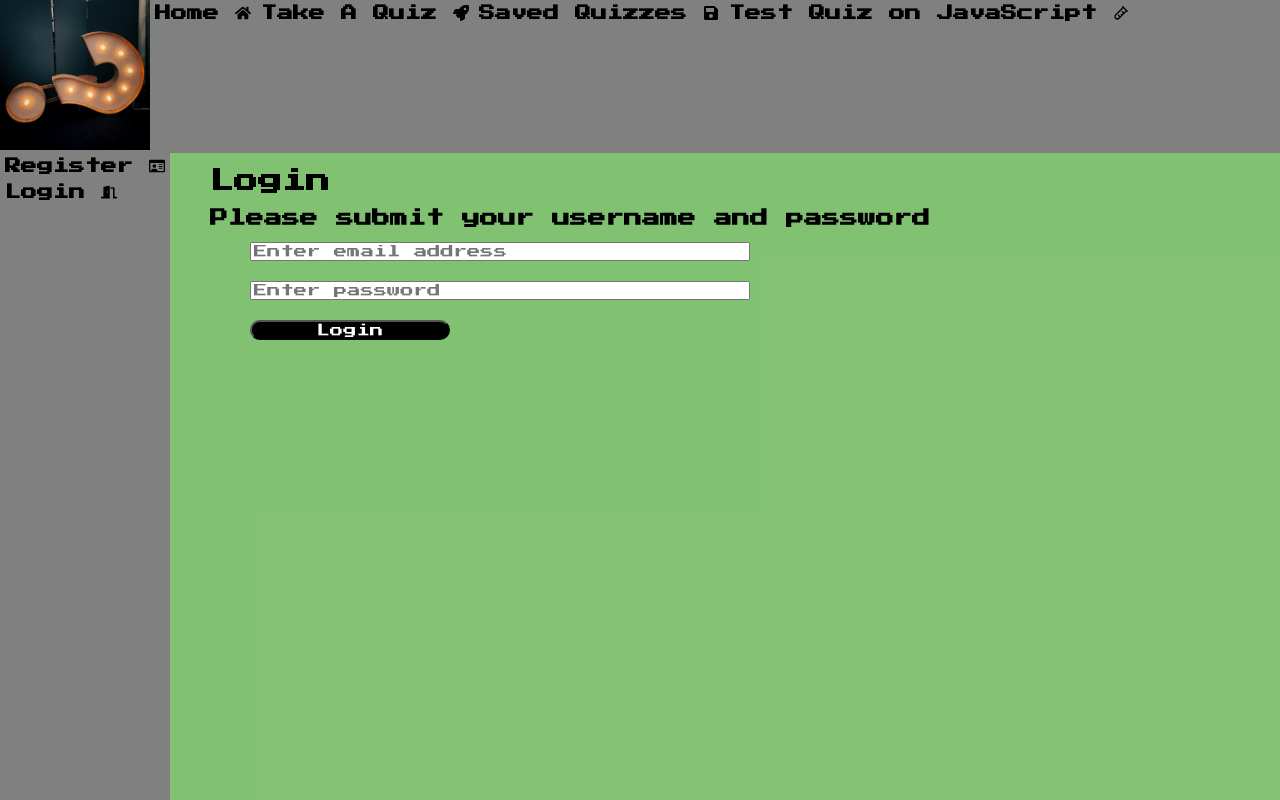
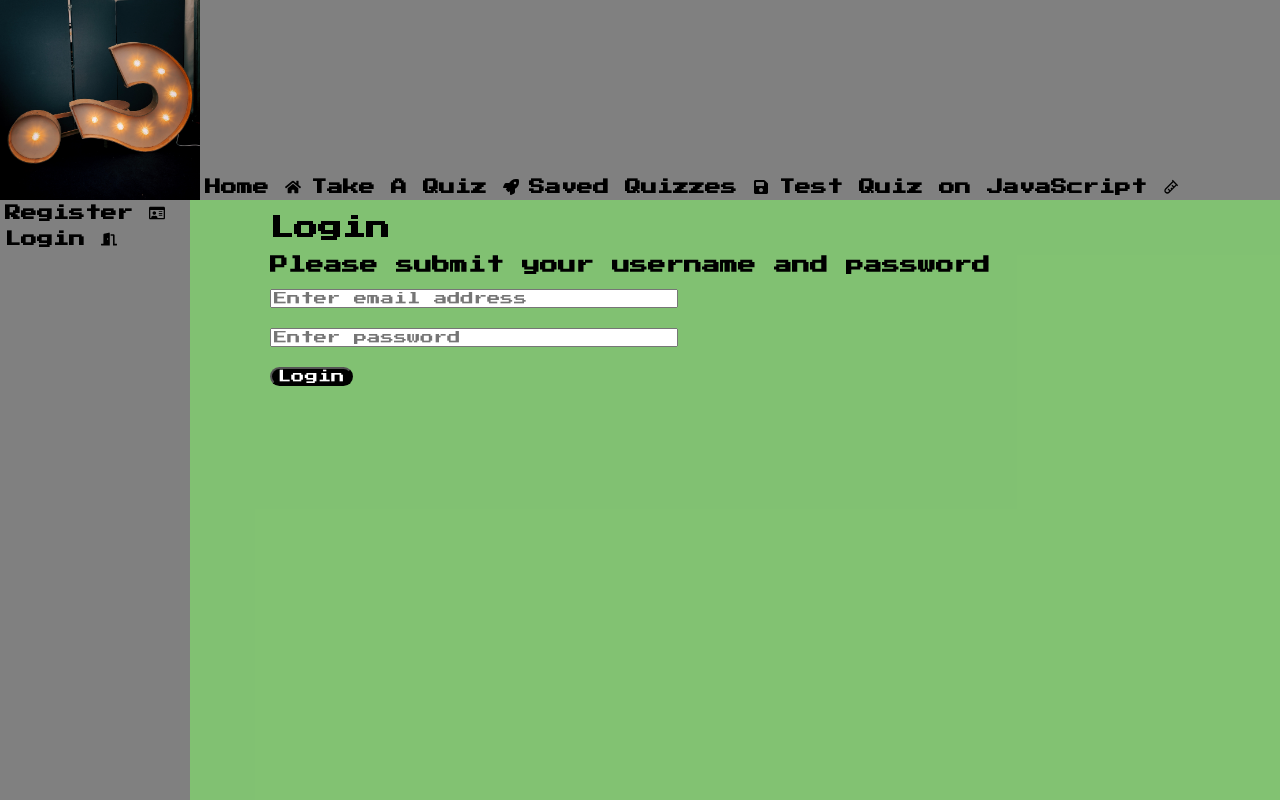
Before and after one commit to DanHope90/Coding_Quiz_FE, a React app in the folder my-app/: page /login in a window 1280 px wide. Shown: the top 800 px of the page. Built offline with nearby package versions, Linux system fonts and the light colour scheme; no server answers.

Commit message:
updates to styling WIP

```diff
--- a/my-app/src/Components/Login.js
+++ b/my-app/src/Components/Login.js
@@ -1,3 +1,4 @@
+/* eslint-disable no-unused-vars */
 import React, { useState } from "react";
 import axios from "axios";
 import Alert from "./Alert";
@@ -61,8 +62,8 @@ function Login() {
         : (
           <div>
             <Alert message={alert.message} isSuccess={alert.isSuccess} />
-            <h1>Login</h1>
-            <h2>Please submit your username and password</h2>
+            <h1 className="titles">Login</h1>
+            <h2 className="titles">Please submit your username and password</h2>
             <div>
               <form className="form" onSubmit={handleSubmit}>
                 <input
--- a/my-app/src/Components/Register.js
+++ b/my-app/src/Components/Register.js
@@ -95,7 +95,7 @@ function Register() {
             placeholder="Confirm password"
             onChange={handleUserChange}
           />
-          <button type="submit" className="button">Submit</button>
+          <button type="submit" className="register-button">Submit</button>
         </form>
       </div>
     </>
--- a/my-app/src/Components/TakeAQuiz.js
+++ b/my-app/src/Components/TakeAQuiz.js
@@ -12,8 +12,6 @@ function TakeAQuiz() {
 
   // Below presents a "Loading..." if the database isn't yet
   // accessed. It should only display for a second or two.
-  console.log(availableQuizzes);
-  console.log(Context);
   if (!availableQuizzes || availableQuizzes.length === 0) {
     return <div>Loading....</div>;
   }
--- a/my-app/src/Styles/NavBar.css
+++ b/my-app/src/Styles/NavBar.css
@@ -1,20 +1,17 @@
 .navbar {
     background-color: grey;
-    display: flex;
-    justify-content: flex-start;
-    align-items: center;
 }
 
 .navbar-links {
     margin: 0;
     padding: 0;
-    padding-bottom: 3px;
     display: flex;
-    justify-content: flex-start;
+    align-items: flex-end;
 }
 
 .navbar-links-item {
     list-style-type: none;
+    display: block;
 }
 
 .navbar-links-link {
@@ -31,8 +28,8 @@
 }
 
 .q-mark-pic {
-    width: 150px;
-    height: 150px;
+    width: 200px;
+    height: 200px;
 }
 
 img {
--- a/my-app/src/Styles/QuestionCard.css
+++ b/my-app/src/Styles/QuestionCard.css
@@ -1,9 +1,10 @@
 .answers{
     display: flex;
     flex-flow: wrap;
-    flex-direction: row;
+    flex-direction: column;
     padding: 10px;
     margin: 10px;
+    gap: 10px;
 };
 
 .answer-button {
--- a/my-app/src/Styles/Register.css
+++ b/my-app/src/Styles/Register.css
@@ -11,10 +11,19 @@
     flex-direction: column;
     gap: 20px;
     padding-left: 40px;
-    width: 500px;
 }
 
-.button {
+.form-control {
+    width: 400px;
+}
+
+.register-button {
     height: 20px;
     width: 200px;
+    color: white;
+    background-color: black;
 }
+
+.register-button.hover {
+    color: red;
+}
--- a/my-app/src/Styles/SideBar.css
+++ b/my-app/src/Styles/SideBar.css
@@ -1,6 +1,7 @@
 .sidebar {
     background-color: grey;
     display: grid;
+    padding-right: 10px;
 }
 
 .sidebar-links {
```
Also changed, not shown: 2 other files.
